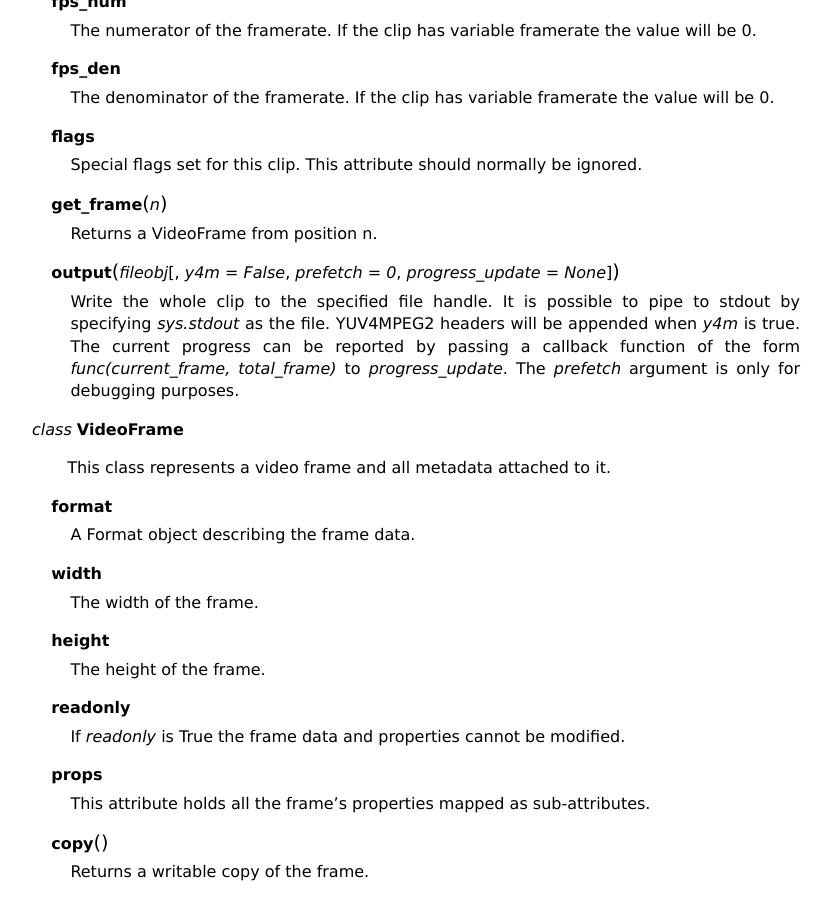
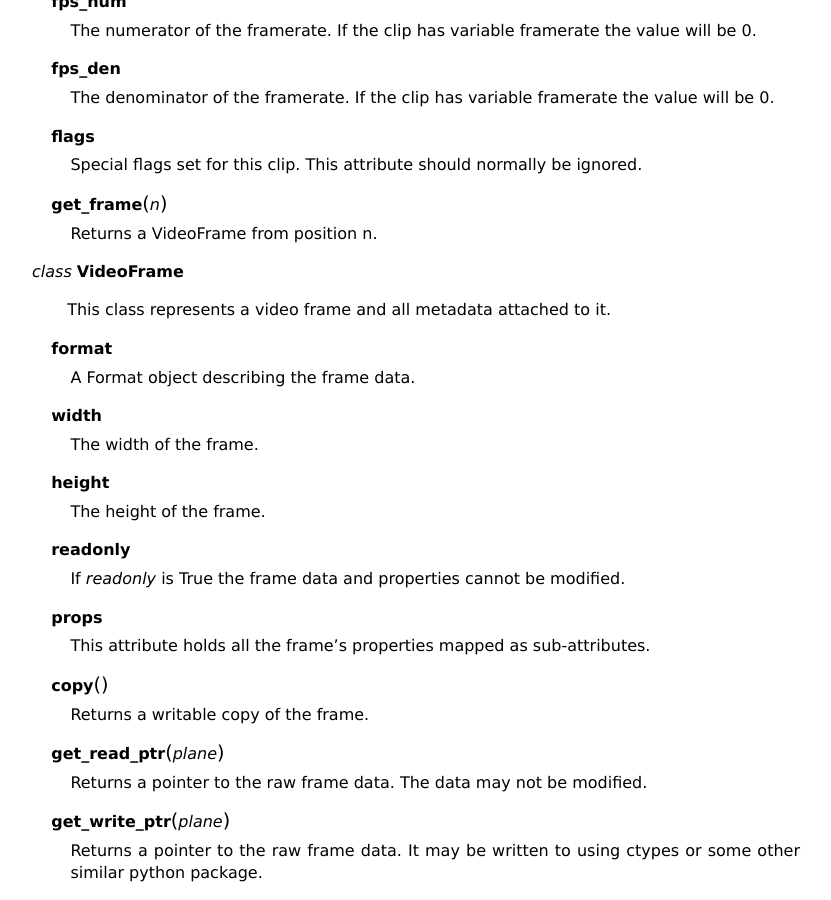
Before and after one commit to vapoursynth/vapoursynth, a Sphinx documentation site: the page built from doc/pythonreference.rst, in a window 1280 px wide and 900 px high, scrolled down 1403 px. Shown: the whole window, without its empty margins (48-879 px from the left). Built offline with Sphinx 7.4.7, drawn with Linux system fonts in a browser that asks for light colours; formulas are drawn with MathJax 3.

Commit message:
Update documentation to match changes
git-svn-id: http://vapoursynth.googlecode.com/svn/trunk@468 f9120d27-2007-6f97-8312-0f4ebfa7710f

```diff
--- a/doc/pythonreference.rst
+++ b/doc/pythonreference.rst
@@ -72,13 +72,6 @@
    .. py:method:: get_frame(n)
 
       Returns a VideoFrame from position n.
-
-   .. py:method:: output(fileobj[, y4m = False, prefetch = 0, progress_update = None])
-
-      Write the whole clip to the specified file handle. It is possible to pipe to stdout by specifying *sys.stdout* as the file.
-      YUV4MPEG2 headers will be appended when *y4m* is true.
-      The current progress can be reported by passing a callback function of the form *func(current_frame, total_frame)* to *progress_update*.
-      The *prefetch* argument is only for debugging purposes.
 
 .. py:class:: VideoFrame
 
```
Also changed, not shown: 1 other file.
